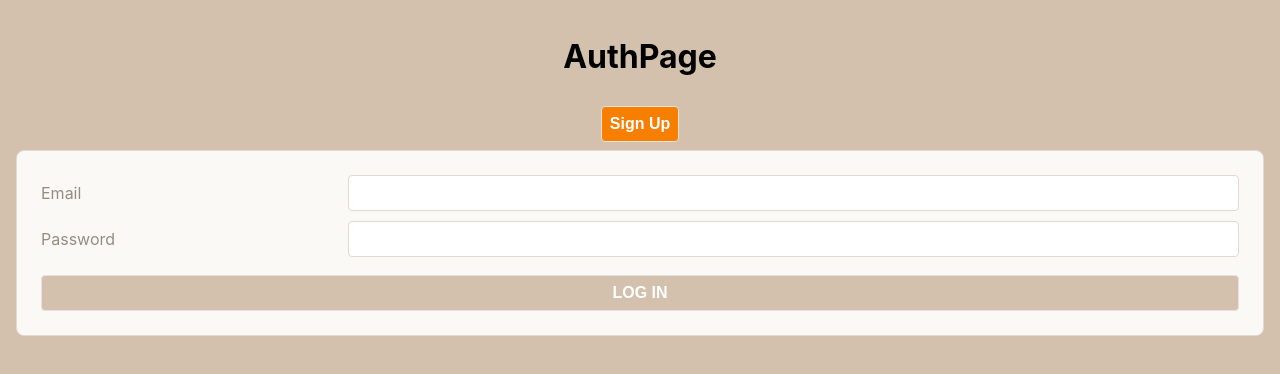
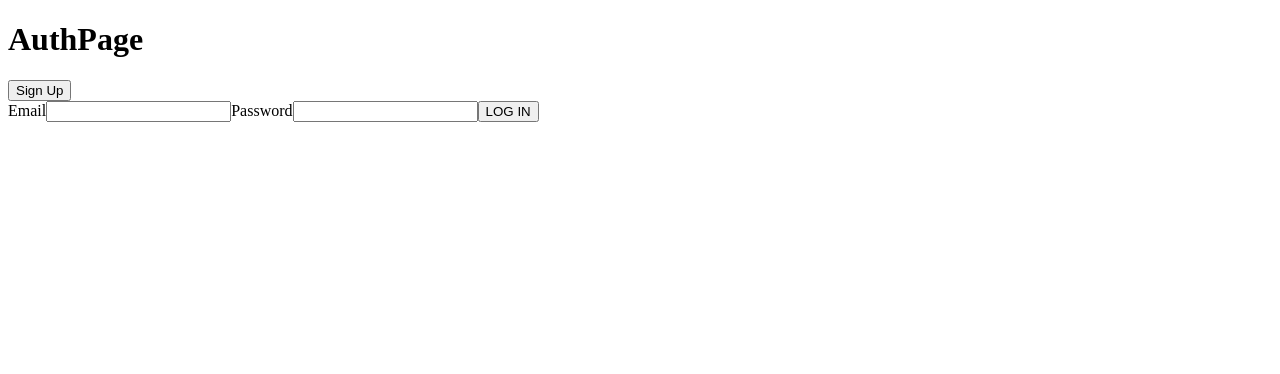
Before and after one commit to Exiled184/notes, a React (Create React App) app: page /notes/new in a window 1280 px wide. Shown: the top 374 px of the page. Built offline with nearby package versions, Linux system fonts and the light colour scheme.

Commit message:
removed default css

```diff
--- a/src/index.css
+++ /dev/null
@@ -1,152 +0,0 @@
-:root {
-  --white: #FFFFFF;
-  --tan-1: #FBF9F6;
-  --tan-2: #E7E2DD;
-  --tan-3: #E2D9D1;
-  --tan-4: #D3C1AE;
-  --orange: #F67F00;
-  --text-light: #968c84;
-  --text-dark: #615954;
-}
-
-*, *:before, *:after {
-  box-sizing: border-box;
-}
-
-body {
-  margin: 0;
-  font-family: -apple-system, BlinkMacSystemFont, 'Segoe UI', 'Roboto', 'Oxygen',
-  'Ubuntu', 'Cantarell', 'Fira Sans', 'Droid Sans', 'Helvetica Neue',
-  sans-serif;
-  -webkit-font-smoothing: antialiased;
-  -moz-osx-font-smoothing: grayscale;
-  background-color: var(--tan-4);
-  padding: 2vmin;
-  height: 100vh;
-}
-
-code {
-  font-family: source-code-pro, Menlo, Monaco, Consolas, 'Courier New',
-    monospace;
-}
-
-#root {
-  height: 100%;
-}
-
-.align-ctr {
-  text-align: center;
-}
-
-.align-rt {
-  text-align: right;
-}
-
-.smaller {
-  font-size: smaller;
-}
-
-.flex-ctr-ctr {
-  display: flex;
-  justify-content: center;
-  align-items: center;
-}
-
-.flex-col {
-  flex-direction: column;
-}
-
-.flex-j-end {
-  justify-content: flex-end;
-}
-
-.scroll-y {
-  overflow-y: scroll;
-}
-
-.section-heading {
-  display: flex;
-  justify-content: space-around;
-  align-items: center;
-  background-color: var(--tan-1);
-  color: var(--text-dark);
-  border: .1vmin solid var(--tan-3);
-  border-radius: 1vmin;
-  padding: .6vmin;
-  text-align: center;
-  font-size: 2vmin;
-}
-
-.form-container {
-  padding: 3vmin;
-  background-color: var(--tan-1);
-  border: .1vmin solid var(--tan-3);
-  border-radius: 1vmin;
-}
-
-p.error-message {
-  color: var(--orange);
-  text-align: center;
-}
-
-form {
-  display: grid;
-  grid-template-columns: 1fr 3fr;
-  gap: 1.25vmin;
-  color: var(--text-light);
-}
-
-label {
-  font-size: 2vmin;
-  display: flex;
-  align-items: center;
-}
-
-input {
-  padding: 1vmin;
-  font-size: 2vmin;
-  border: .1vmin solid var(--tan-3);
-  border-radius: .5vmin;
-  color: var(--text-dark);
-  background-image: none !important; /* prevent lastpass */
-  outline: none;
-}
-
-input:focus {
-  border-color: var(--orange);
-}
-
-button, a.button {
-  margin: 1vmin;
-  padding: 1vmin;
-  color: var(--white);
-  background-color: var(--orange);
-  font-size: 2vmin;
-  font-weight: bold;
-  text-decoration: none;
-  text-align: center;
-  border: .1vmin solid var(--tan-2);
-  border-radius: .5vmin;
-  outline: none;
-  cursor: pointer;
-}
-
-button.btn-sm {
-  font-size: 1.5vmin;
-  padding: .6vmin .8vmin;
-}
-
-button.btn-xs {
-  font-size: 1vmin;
-  padding: .4vmin .5vmin;
-}
-
-button:disabled, form:invalid button[type="submit"] {
-  cursor: not-allowed;
-  background-color: var(--tan-4);
-}
-
-button[type="submit"] {
-  grid-column: span 2;
-  margin: 1vmin 0 0;
-}
--- a/src/index.js
+++ b/src/index.js
@@ -1,7 +1,7 @@
 import React from 'react';
 import ReactDOM from 'react-dom/client';
 import { BrowserRouter as Router } from 'react-router-dom';
-import './index.css';
+// import './index.css';
 import App from './pages/App/App';
 // import reportWebVitals from './reportWebVitals';
 
--- a/src/pages/App/App.css
+++ /dev/null
@@ -1,38 +0,0 @@
-.App {
-  text-align: center;
-}
-
-.App-logo {
-  height: 40vmin;
-  pointer-events: none;
-}
-
-@media (prefers-reduced-motion: no-preference) {
-  .App-logo {
-    animation: App-logo-spin infinite 20s linear;
-  }
-}
-
-.App-header {
-  background-color: #282c34;
-  min-height: 100vh;
-  display: flex;
-  flex-direction: column;
-  align-items: center;
-  justify-content: center;
-  font-size: calc(10px + 2vmin);
-  color: white;
-}
-
-.App-link {
-  color: #61dafb;
-}
-
-@keyframes App-logo-spin {
-  from {
-    transform: rotate(0deg);
-  }
-  to {
-    transform: rotate(360deg);
-  }
-}
--- a/src/pages/App/App.jsx
+++ b/src/pages/App/App.jsx
@@ -7,7 +7,7 @@ import AuthPage from '../AuthPage/AuthPage';
 import NavBar from '../../components/NavBar/NavBar';
 import NewNoteForm from '../../components/NewNoteForm/NewNoteForm';
 import NewNotePage from '../NewNotePage/NewNotePage';
-import './App.css';
+// import './App.css';
 
 export default function App() {
   const [user, setUser] = useState(getUser());
```
Also changed, not shown: src/pages/AuthPage/AuthPage.css (deleted, +0 -15 lines).
